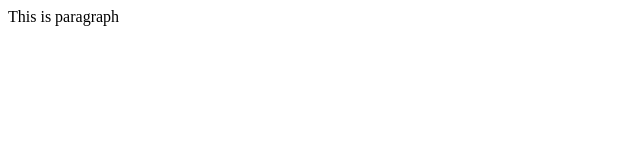
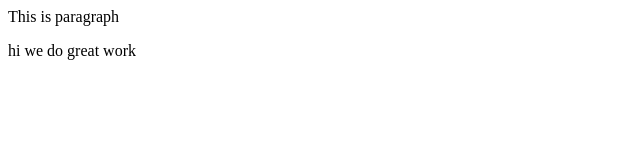
Before and after one commit to singhalkunal2002/LocalRepo, a plain HTML site: page index.html in a window 1280 px wide. Shown: the whole page, without its empty margins (0-640 px from the left). Drawn offline with Linux system fonts and the light colour scheme.

Commit message:
Add this new feature

```diff
--- a/index.html
+++ b/index.html
@@ -1 +1,2 @@
 <p>This is paragraph</p>
+<p>hi we do great work</p>
```
